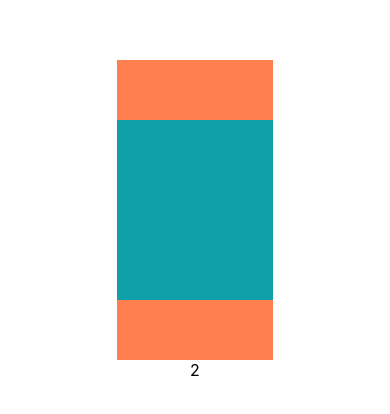
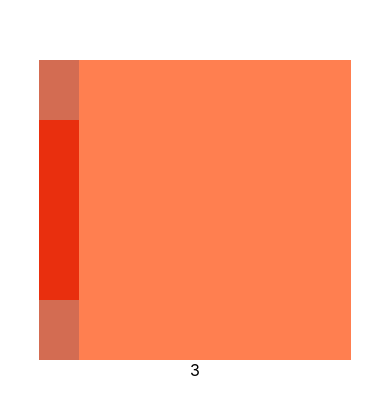
Before and after one commit to EmilioAsteben/React-swiper-demo, a React (Create React App) app: page / in a window 390 px wide. Shown: the part 202-616 px from the top of the page. Built offline with nearby package versions, Linux system fonts and the light colour scheme.

Commit message:
resize hook

```diff
--- a/src/App.js
+++ b/src/App.js
@@ -7,7 +7,7 @@ import {useRef, useEffect, useState} from 'react';
 function App() {
 
 
-  let startSlide = 2;
+  let startSlide = 3;
   let offset = 0;
   let centeredSlides = false;
   let threshHold = 80;
@@ -18,11 +18,58 @@ function App() {
   let [currentSlide, setCurrentSlide] = useState(startSlide);
   let [initialTranslate, setinitialTranslate] = useState(0);
   let [startPos, setStartPos] = useState();
-  let [transition, setTransition] = useState('0s');
+  let [transition, setTransition] = useState('');
   let [transitionEnded, setTransitionEnded] = useState(true);
   let [translate, setTranslate] = useState(offset);
   let [moveListener, setmoveListener] = useState('');
+  let [windowSize, setWindowSize] = useState(window.innerWidth);
   let [minimalTranslate, setMinimalTranslate] = useState(offset);
+
+
+
+  useEffect(()=>{
+
+    let swiperItems = swiperRef.current.childNodes;
+
+
+    function debounce(fn, ms) {
+      let timer
+      return _ => {
+        clearTimeout(timer)
+        timer = setTimeout(_ => {
+          timer = null
+          fn.apply(this, arguments)
+        }, ms)
+      }}
+
+
+
+
+
+    let debouncedHandleResize = debounce(   function handleResize(){
+      setTransition('300ms');
+
+      centeredSlides ?
+      setTranslate((swiperRef.current.offsetWidth / 2) - swiperItems[currentSlide].offsetLeft - (swiperItems[currentSlide].offsetWidth / 2 ))
+
+
+      //  console.log('centeredslides hook')
+      :
+      setTranslate(-swiperRef.current.childNodes[currentSlide].offsetLeft - offset);
+      // console.log('not centered slides hook');
+
+
+
+      console.log('new hook works')
+
+    }, 100)
+    window.addEventListener('resize', debouncedHandleResize);
+
+    return () => window.removeEventListener('resize', debouncedHandleResize)
+  }
+
+  ,[ currentSlide, transition])
+
 
 
 
@@ -42,6 +89,7 @@ useEffect(() => {
     setMinimalTranslate(-offset)
 
 
+
   } else if(centeredSlides){
 
     setTranslate(centeredPosition - offset);
@@ -49,9 +97,11 @@ useEffect(() => {
 
 
   }
-  swiperRef.current.addEventListener('transitionstart', transitionStart);
+
+
   console.log('useeffect')
   console.log(startSlide)
+    //  window.addEventListener('resize', handleResize);
 
   // console.log ('swiper width 1/2', swiperWidth / 2)
   // console.log ('item offset', swiperItems[0].offsetLeft)
@@ -73,6 +123,8 @@ useEffect(() => {
 }, []);
 
 
+
+
 function logListenerEvent(){
   console.log('LISTENER LOG',translate, initialTranslate, moveListener,currentSlide)
 }
@@ -80,6 +132,7 @@ function logListenerEvent(){
 
 
 function handleStart(e){
+  !e.isPrimary ? handleEnd() :
   e.preventDefault();
   let container = containerRef.current.getBoundingClientRect();
   let wrapper = swiperRef.current.getBoundingClientRect();
@@ -88,7 +141,9 @@ function handleStart(e){
   setinitialTranslate(translate);
 
    setStartPos(e.clientX - wrapper.x + container.x)
-
+   console.log('handlestart translate', translate)
+   console.log('handlestart initial translate', initialTranslate)
+   console.log('handleStart')
 
 }
 
@@ -122,7 +177,7 @@ function handleEnd(e){
 
   let swipeLeft = currentSlide != swipeItem.length - 1  ? swipeItem[currentSlide].offsetLeft - swipeItem[currentSlide].nextSibling.offsetLeft - nextSlideDiff : ''
   let swipeRight =  currentSlide != 0  ? swipeItem[currentSlide].offsetLeft - swipeItem[currentSlide].previousSibling.offsetLeft  + prevSlideDiff: ''  ;
-  let wrapperX = swiperRef.current.getBoundingClientRect().x;
+
 
   let swipeAccess = Math.sign(xDiff) == Math.sign(initialTranslate);
 
@@ -150,6 +205,10 @@ function handleEnd(e){
     console.log('set current slide and swipe direction:left')
     console.log(swipeDirection)
 
+  } else  {
+    swipeDirection = null;
+
+
   }
 
 
@@ -168,23 +227,25 @@ function handleEnd(e){
   else{
     setTransition('300ms'); setTranslate(initialTranslate + swipeDirection)
     console.log('next position')
+    console.log('swipedirection', swipeDirection);
   }
  console.log('minimal translate', minimalTranslate);
  console.log('max translate',maxTranslate);
  console.log('initial translate', initialTranslate);
+ console.log('translate', translate);
 
 }
 
 
 
 
-function handleOut(){
 
-}
+
+
 
 function handleMove(e){
 
-
+e.preventDefault();
   // setTransition('0ms');
 setTranslate(e.clientX - startPos  )
 
@@ -200,6 +261,7 @@ setTranslate(e.clientX - startPos  )
     className="App">
 
       <div
+
       onPointerDown ={(e) => {handleStart(e);}}
       ref={containerRef}
       className="swiper_container">
@@ -222,11 +284,9 @@ setTranslate(e.clientX - startPos  )
 
         // onPointerDown ={(e) => {handleStart(e);}}
 
-        onPointerLeave = {() => {handleOut()}}
 
-        onTransitionEnd = {()=>{setTransition('0ms'); setTransitionEnded(true);
 
-        ;}}
+
 
 
 
--- a/src/index.css
+++ b/src/index.css
@@ -17,10 +17,11 @@ body {
   display: flex;
   justify-content: space-around;
   background-color: coral;
-  width: 40%;
+  width: 80%;
   overflow: hidden;
   height: auto;
   margin: 0 auto 0 auto;
+  touch-action: pan-y;
 
 
 }
@@ -38,8 +39,8 @@ justify-content: space-between;
 }
 
 .item_one{
-  width:100%;
-  flex-shrink: 0;
+  flex-basis: 40px;
+
   height: 180px;
   background-color: darkgreen;
 
@@ -47,8 +48,8 @@ justify-content: space-between;
 }
 
 .item_two{
-  width:100%;
-  flex-shrink: 0;
+  flex-basis: 50px;
+
   height: 180px;
   background-color: rosybrown;
 
@@ -56,8 +57,8 @@ justify-content: space-between;
 }
 
 .item_three{
-  width:100%;
-  flex-shrink: 0;
+  flex-basis: 30px;
+
   height: 180px;
   background-color: rgb(15, 160, 170);
 
@@ -65,8 +66,8 @@ justify-content: space-between;
 }
 
 .item_four{
-  width:100%;
-  flex-shrink: 0;
+  flex-basis: 40px;
+
   height: 180px;
   background-color: rgb(233, 47, 14);
 
```
